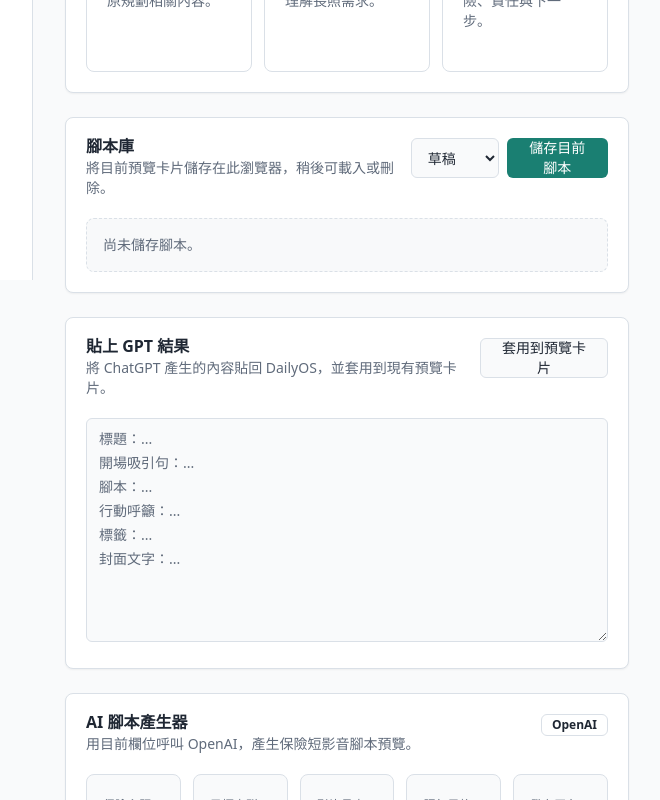
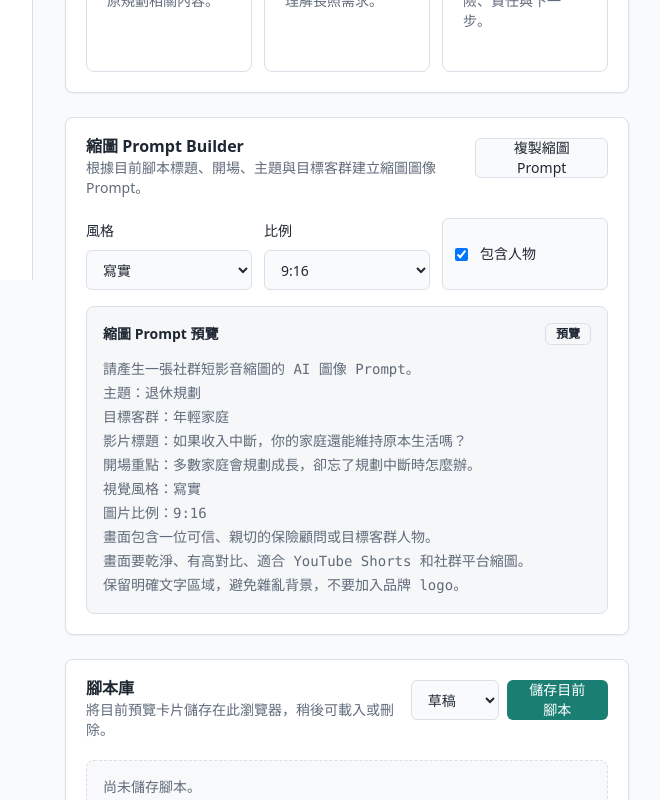
Before and after one commit to sk101049/dailyos, a Next.js app: page /content in a window 1280 px wide. Shown: the part 520-1320 px from the top of the page, without its empty margins (255-915 px from the left). Built offline with nearby package versions, Linux system fonts and the light colour scheme.

Commit message:
feat: add thumbnail prompt builder

```diff
--- a/features/content/content-page.tsx
+++ b/features/content/content-page.tsx
@@ -30,6 +30,9 @@ type ScriptApiResponse = {
 };
 
 type ScriptStatus = "草稿" | "已完成" | "已發布";
+
+type ThumbnailStyle = "寫實" | "插畫" | "3D" | "動漫";
+type ThumbnailRatio = "9:16" | "16:9" | "1:1";
 
 type SavedScript = GeneratedScript & {
   id: string;
@@ -221,6 +224,35 @@ function buildGptPrompt(formValues: ScriptGenerationForm) {
   ].join("\n");
 }
 
+function buildThumbnailPrompt({
+  script,
+  formValues,
+  style,
+  ratio,
+  includePerson
+}: {
+  script: GeneratedScript;
+  formValues: ScriptGenerationForm;
+  style: ThumbnailStyle;
+  ratio: ThumbnailRatio;
+  includePerson: boolean;
+}) {
+  return [
+    "請產生一張社群短影音縮圖的 AI 圖像 Prompt。",
+    `主題：${formValues.topic}`,
+    `目標客群：${formValues.targetAudience}`,
+    `影片標題：${script.title}`,
+    `開場重點：${script.hook}`,
+    `視覺風格：${style}`,
+    `圖片比例：${ratio}`,
+    includePerson
+      ? "畫面包含一位可信、親切的保險顧問或目標客群人物。"
+      : "畫面不包含人物，聚焦在清楚的視覺隱喻、文字空間與主題物件。",
+    "畫面要乾淨、有高對比、適合 YouTube Shorts 和社群平台縮圖。",
+    "保留明確文字區域，避免雜亂背景，不要加入品牌 logo。"
+  ].join("\n");
+}
+
 function parseGptOutput(text: string) {
   const parsed: Partial<GeneratedScript> = {};
   let currentKey: ScriptPreviewKey | null = null;
@@ -270,7 +302,18 @@ export function ContentPage() {
   const [scriptStatus, setScriptStatus] = useState<ScriptStatus>("草稿");
   const [savedScripts, setSavedScripts] = useState<SavedScript[]>([]);
   const [libraryMessage, setLibraryMessage] = useState<string | null>(null);
+  const [thumbnailStyle, setThumbnailStyle] = useState<ThumbnailStyle>("寫實");
+  const [thumbnailRatio, setThumbnailRatio] = useState<ThumbnailRatio>("9:16");
+  const [thumbnailIncludePerson, setThumbnailIncludePerson] = useState(true);
+  const [thumbnailCopyMessage, setThumbnailCopyMessage] = useState<string | null>(null);
   const gptPrompt = buildGptPrompt(formValues);
+  const thumbnailPrompt = buildThumbnailPrompt({
+    script: generatedScript,
+    formValues,
+    style: thumbnailStyle,
+    ratio: thumbnailRatio,
+    includePerson: thumbnailIncludePerson
+  });
 
   useEffect(() => {
     const saved = window.localStorage.getItem(SCRIPT_LIBRARY_STORAGE_KEY);
@@ -336,6 +379,20 @@ export function ContentPage() {
       setCopyMessage("已複製 GPT Prompt。");
     } catch {
       setCopyMessage("無法自動複製，請手動選取並複製 GPT Prompt。");
+    }
+  }
+
+  async function handleCopyThumbnailPrompt() {
+    if (!navigator.clipboard?.writeText) {
+      setThumbnailCopyMessage("目前瀏覽器不支援自動複製，請手動選取並複製縮圖 Prompt。");
+      return;
+    }
+
+    try {
+      await navigator.clipboard.writeText(thumbnailPrompt);
+      setThumbnailCopyMessage("已複製縮圖 Prompt。");
+    } catch {
+      setThumbnailCopyMessage("無法自動複製，請手動選取並複製縮圖 Prompt。");
     }
   }
 
@@ -439,6 +496,83 @@ export function ContentPage() {
                 </Card>
               ))}
             </div>
+          </CardContent>
+        </Card>
+
+        <Card>
+          <CardHeader>
+            <div className="flex flex-col gap-3 sm:flex-row sm:items-start sm:justify-between">
+              <div className="space-y-1">
+                <CardTitle>縮圖 Prompt Builder</CardTitle>
+                <CardDescription>
+                  根據目前腳本標題、開場、主題與目標客群建立縮圖圖像 Prompt。
+                </CardDescription>
+              </div>
+              <Button variant="outline" onClick={handleCopyThumbnailPrompt}>
+                複製縮圖 Prompt
+              </Button>
+            </div>
+          </CardHeader>
+          <CardContent className="space-y-4">
+            <div className="grid gap-3 md:grid-cols-3">
+              <label className="space-y-2">
+                <span className="text-sm font-medium">風格</span>
+                <select
+                  className="h-10 w-full rounded-md border bg-background px-3 text-sm outline-none focus-visible:ring-2 focus-visible:ring-ring"
+                  value={thumbnailStyle}
+                  onChange={(event) => {
+                    setThumbnailCopyMessage(null);
+                    setThumbnailStyle(event.target.value as ThumbnailStyle);
+                  }}
+                >
+                  <option value="寫實">寫實</option>
+                  <option value="插畫">插畫</option>
+                  <option value="3D">3D</option>
+                  <option value="動漫">動漫</option>
+                </select>
+              </label>
+              <label className="space-y-2">
+                <span className="text-sm font-medium">比例</span>
+                <select
+                  className="h-10 w-full rounded-md border bg-background px-3 text-sm outline-none focus-visible:ring-2 focus-visible:ring-ring"
+                  value={thumbnailRatio}
+                  onChange={(event) => {
+                    setThumbnailCopyMessage(null);
+                    setThumbnailRatio(event.target.value as ThumbnailRatio);
+                  }}
+                >
+                  <option value="9:16">9:16</option>
+                  <option value="16:9">16:9</option>
+                  <option value="1:1">1:1</option>
+                </select>
+              </label>
+              <label className="flex items-center gap-3 rounded-md border bg-background px-3 py-2 text-sm">
+                <input
+                  type="checkbox"
+                  checked={thumbnailIncludePerson}
+                  onChange={(event) => {
+                    setThumbnailCopyMessage(null);
+                    setThumbnailIncludePerson(event.target.checked);
+                  }}
+                />
+                包含人物
+              </label>
+            </div>
+
+            <div className="rounded-lg border bg-secondary/40 p-4">
+              <div className="flex items-center justify-between gap-3">
+                <p className="text-sm font-semibold">縮圖 Prompt 預覽</p>
+                <Badge variant="outline">{messages.common.preview}</Badge>
+              </div>
+              <pre className="mt-3 whitespace-pre-wrap break-words text-sm leading-6 text-muted-foreground">
+                {thumbnailPrompt}
+              </pre>
+            </div>
+            {thumbnailCopyMessage ? (
+              <p className="rounded-md border bg-background px-3 py-2 text-sm text-muted-foreground">
+                {thumbnailCopyMessage}
+              </p>
+            ) : null}
           </CardContent>
         </Card>
 
```
